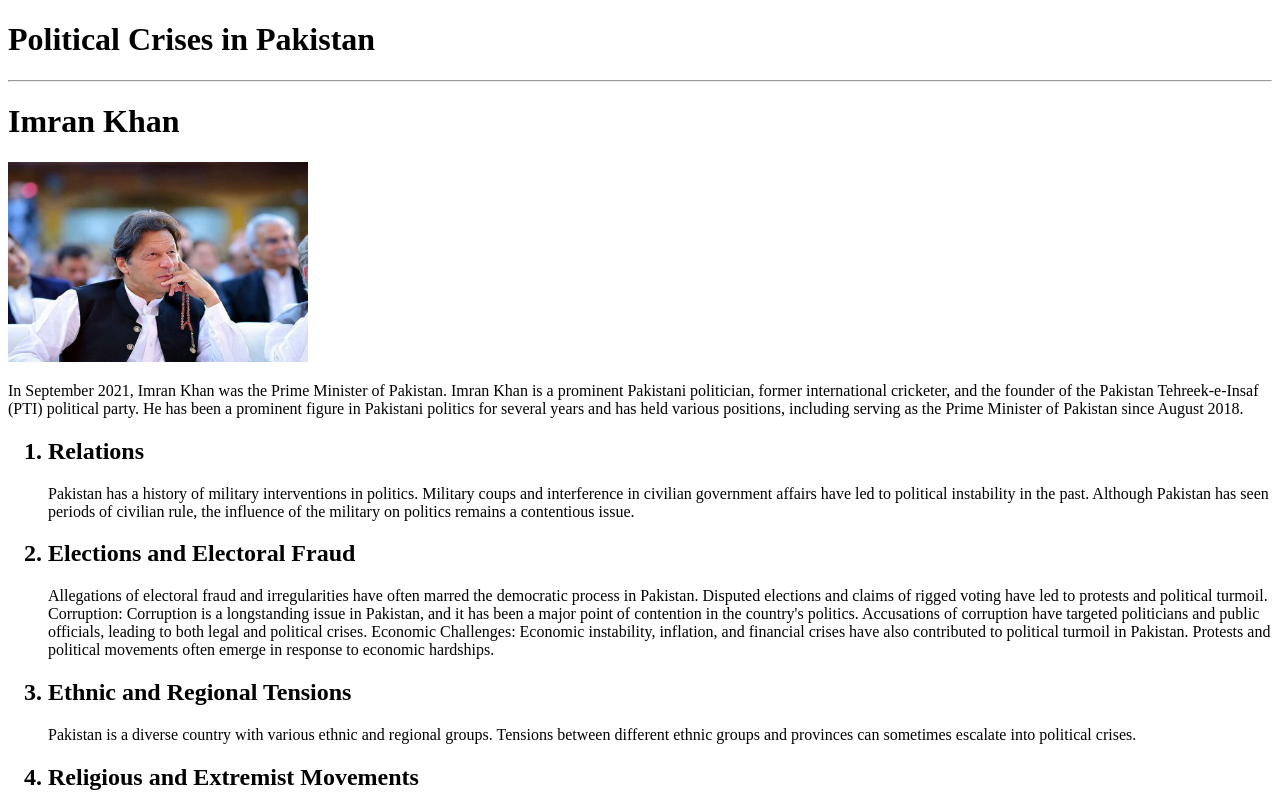
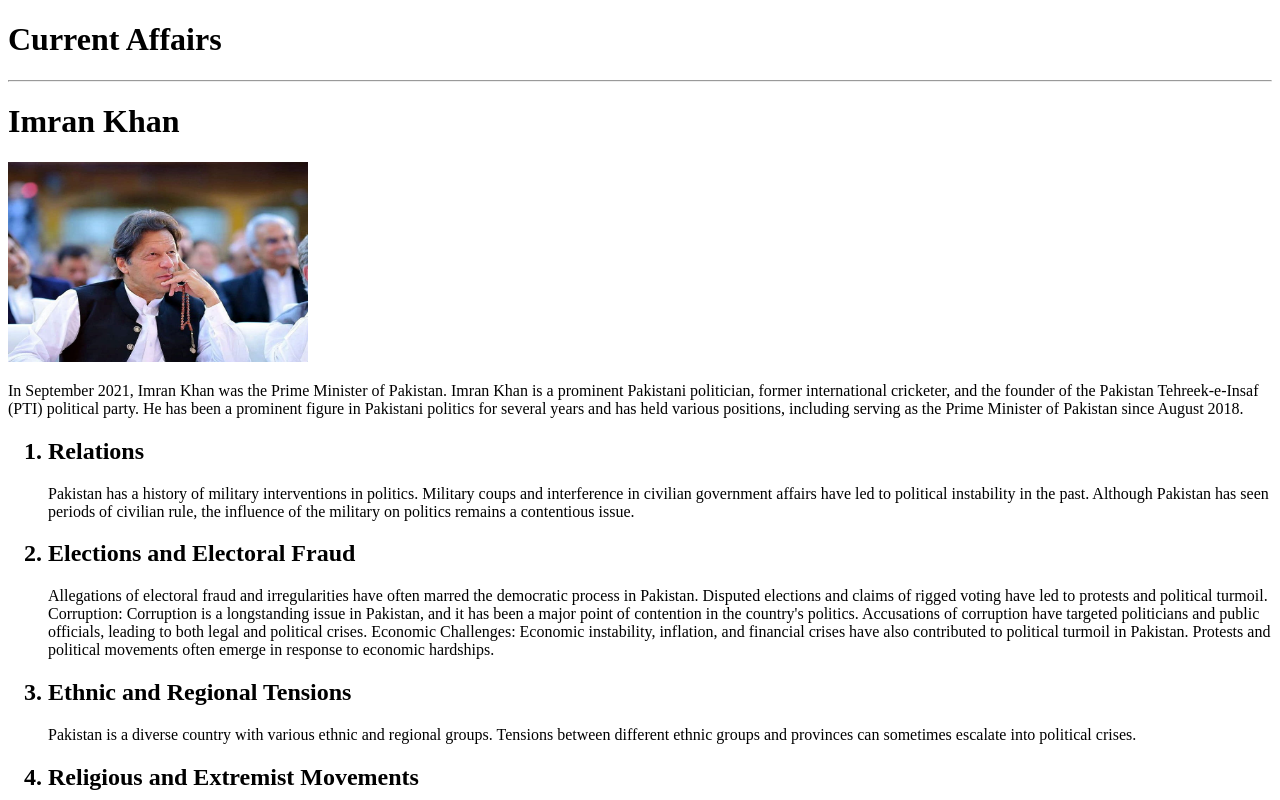
Before and after one commit to Blogger-AI/Politics, a plain HTML site: page index.html in a window 1280 px wide. Shown: the top 800 px of the page. Drawn offline with Linux system fonts and the light colour scheme.

Commit message:
Update index.html

```diff
--- a/index.html
+++ b/index.html
@@ -4,7 +4,7 @@
     <title>Current Affairs</title>
     </head>
     <body>
-     <h1>Political Crises in Pakistan</h1>
+     <h1>Current Affairs</h1>
      <hr>
      <h1>Imran Khan</h1>
      <a href="https://en.wikipedia.org/wiki/Imran_Khan">
```
